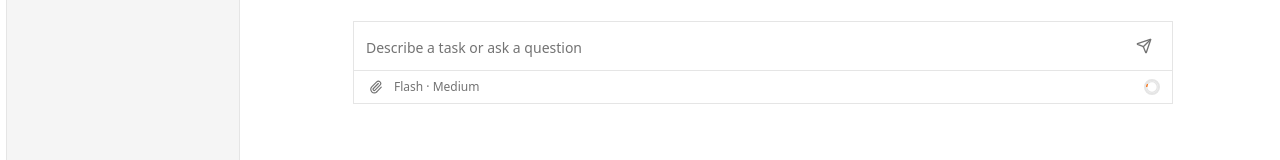
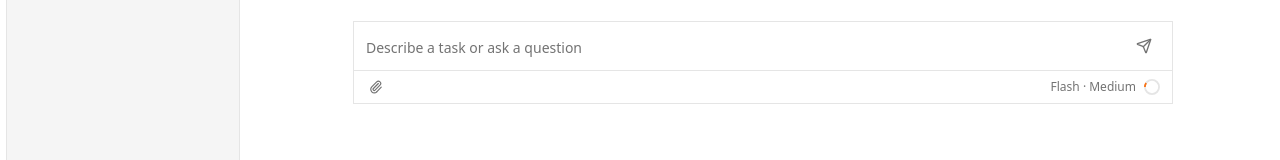
Before and after one commit to meta1top/Meshbot, a Next.js app in the folder apps/web-agent/: page / in a window 1280 px wide. Shown: the part 517-677 px from the top of the page. Built offline with nearby package versions, Linux system fonts and the light colour scheme; no server answers.

Commit message:
refactor(web-agent): move modelName to right side
- modelName 移到右侧与环形图标一起
- 附件按钮单独在左侧

Co-authored-by: Cursor <cursoragent@cursor.com>

```diff
--- a/apps/web-agent/src/components/common/chat-input.tsx
+++ b/apps/web-agent/src/components/common/chat-input.tsx
@@ -115,7 +115,6 @@ export function ChatInput({
       </div>
 
       <div className="flex items-center justify-between border-t border-border px-3 py-1.5">
-        <div className="flex items-center gap-2">
         <button
           type="button"
           className="flex h-5 w-5 items-center justify-center text-muted-foreground transition-colors hover:text-foreground"
@@ -123,14 +122,13 @@ export function ChatInput({
         >
           <Paperclip className="h-3.5 w-3.5" />
         </button>
+
+        {tokenUsage && (
+          <div className="group relative flex items-center gap-2">
             {modelName && (
               <span className="text-xs text-muted-foreground">{modelName}</span>
             )}
-        </div>
-
-        {tokenUsage && (
-          <div className="group relative flex items-center gap-2">
-            <div className="h-4 w-4 rounded-full border-2 border-border">
+            <div className="h-4 w-4">
               <svg
                 className="h-full w-full -rotate-90"
                 viewBox="0 0 36 36"
```
Lines whose indentation alone changed are shown as unchanged.
